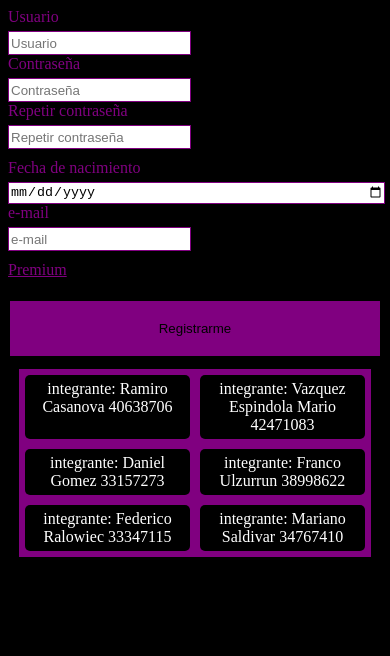
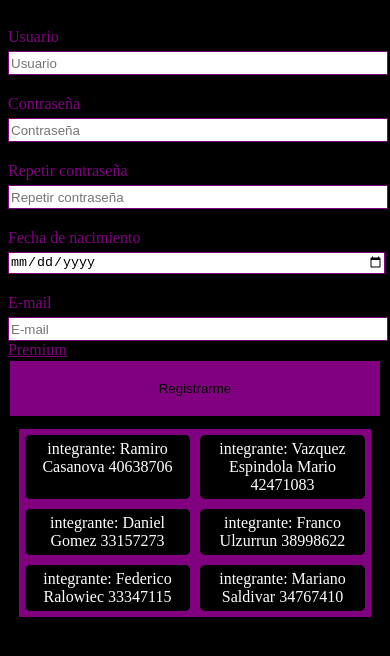
Before and after one commit to CasanovaRamiro/TP-Programacion-web-1, a plain HTML site: page vistaregistro.html in a window 390 px wide. Drawn offline with Linux system fonts and the light colour scheme.

Commit message:
modificacion vista "Registro"
El profe en el video dijo que los inputs tienen que cubrir toda la ventana cuando es resolucion de celular o tablet, modifique el width de los inputs y ahora se ve asi cuando se reduce la recolucion

```diff
--- a/CSS/vistaperfil.css
+++ b/CSS/vistaperfil.css
@@ -34,7 +34,8 @@ h1{
 label{
     display: inline-block;
     width: 200px;
-    margin-bottom: 30px;
+    margin-bottom: 20px;
+    margin-top: 20px;
     color: #800080;
 }
 
@@ -54,7 +55,6 @@ input{
 }
 
 .linkpremium{
-    display: block;
     margin-top: 30px;
     margin-bottom: 20px;
     color: #800080;
@@ -117,6 +117,7 @@ input{
 
     input {
       height: 30px; /* Ajustar la altura de los campos de entrada */
+      width: 100%;
     }
 
     .inputfecha {
@@ -176,6 +177,7 @@ input{
 
     input {
       height: 20px; /* Ajustar la altura de los campos de entrada */
+      width: 100%;
     }
 
     .inputfecha {
--- a/vistaregistro.html
+++ b/vistaregistro.html
@@ -25,13 +25,13 @@
                     <label for="repetircontraseña">Repetir contraseña</label>
                     <input type="password" name="repetircontraseña" id="repetircontraseña" placeholder="Repetir contraseña">
                 </article>
-                <article class="fechanacimiento">
+                <article>
                     <label for="fechanacimiento">Fecha de nacimiento</label>
                     <input class="inputfecha" type="date" name="fechanacimiento" id="fechanacimiento" >
                 </article>
                 <article>
-                    <label for="email">e-mail</label>
-                    <input type="email" name="email" id="email" placeholder="e-mail">
+                    <label for="email">E-mail</label>
+                    <input type="email" name="email" id="email" placeholder="E-mail">
                 </article>
             </form>
             <a class="linkpremium" href="planespremium.html">Premium</a>
```
